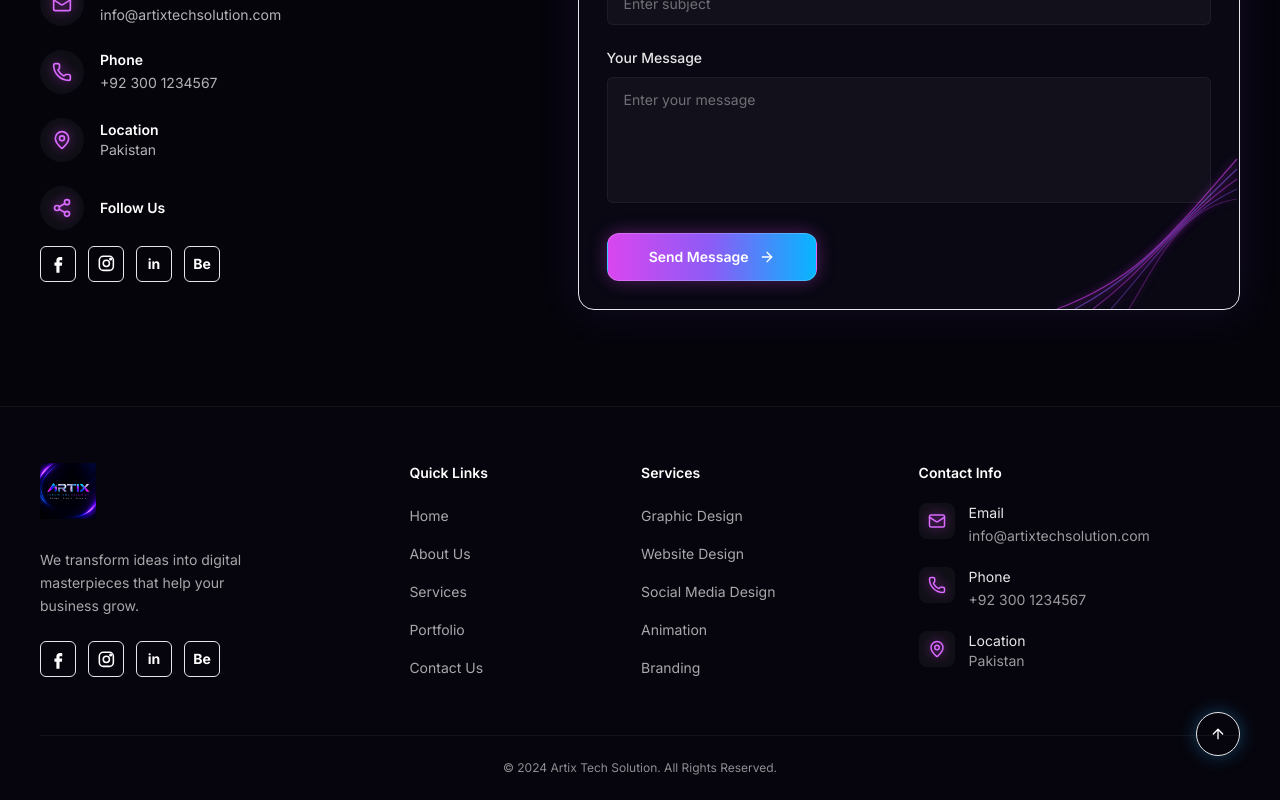
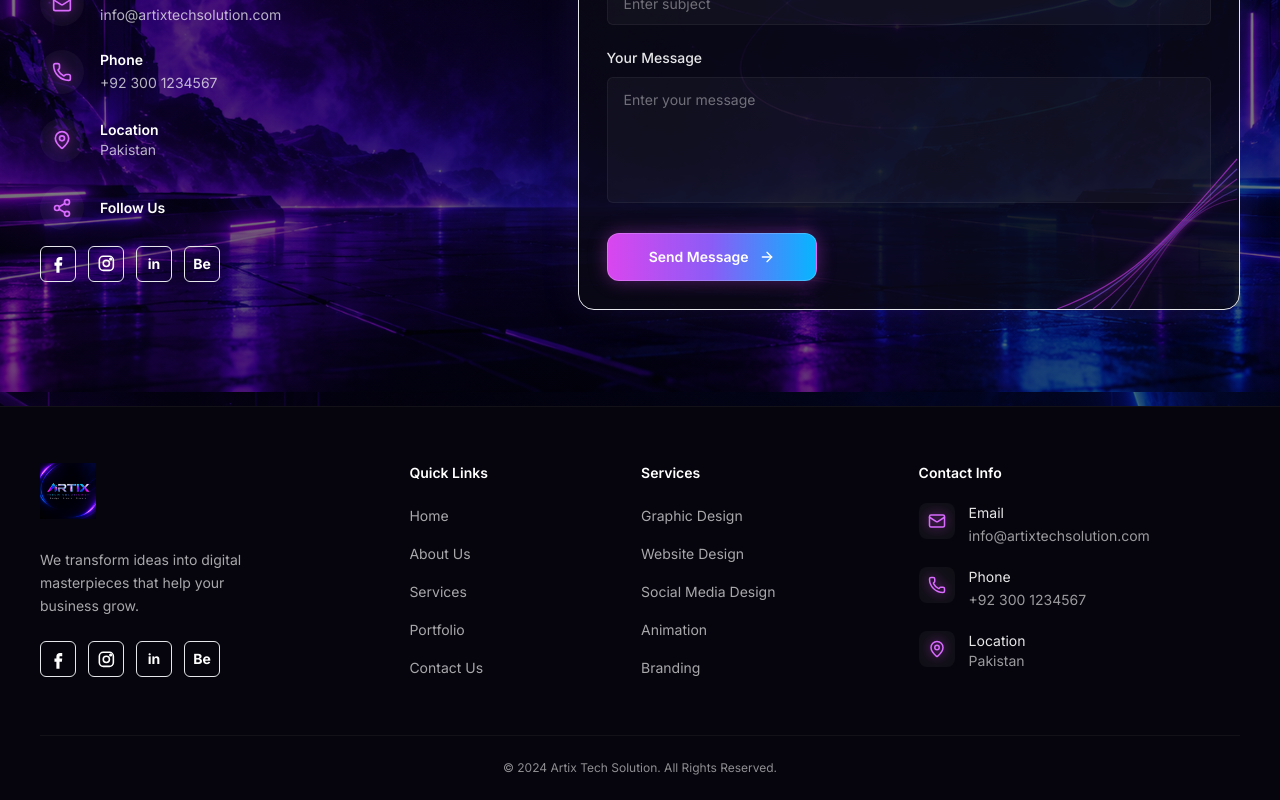
Before and after one commit to RayyanAhmed009/Artix-Tech-Solution, a React (Vite) app: page /contact in a window 1280 px wide. Shown: the part 408-1208 px from the top of the page. Built offline with nearby package versions, Linux system fonts and the light colour scheme.

Commit message:
initial commit

```diff
--- a/src/components/Footer.jsx
+++ b/src/components/Footer.jsx
@@ -1,4 +1,4 @@
-import React from 'react';
+import { useEffect, useState } from "react";
 import { Link } from 'react-router-dom';
 import { ArrowUpIcon } from 'lucide-react';
 import  Logo  from './Logo';
@@ -6,7 +6,26 @@ import  SocialLinks  from './SocialLinks';
 import { contactInfo, footerServices, navLinks } from '../data/site';
 
 export function Footer() {
-  const scrollTop = () => window.scrollTo({ top: 0, behavior: 'smooth' });
+  const [showTopButton, setShowTopButton] = useState(false);
+
+useEffect(() => {
+  const handleScroll = () => {
+    setShowTopButton(window.scrollY > 0);
+  };
+
+  window.addEventListener("scroll", handleScroll);
+
+  return () => {
+    window.removeEventListener("scroll", handleScroll);
+  };
+}, []);
+
+const scrollTop = () => {
+  window.scrollTo({
+    top: 0,
+    behavior: "smooth",
+  });
+};
 
   return (
     <footer className="relative mt-24 border-t border-white/5 bg-[#06050d]">
@@ -78,15 +97,42 @@ export function Footer() {
 
      <div className="mx-auto max-w-7xl px-6 lg:px-10">
   <div className="relative flex items-center justify-center border-t border-white/5 py-6">
-          <p className="text-xs text-white/55">© 2024 Artix Tech Solution. All Rights Reserved.</p>
+    <p className="text-xs text-white/55">
+      © 2024 Artix Tech Solution. All Rights Reserved.
+    </p>
+
+    {showTopButton && (
       <button
         type="button"
         onClick={scrollTop}
         aria-label="Back to top"
-            className="absolute -top-6 right-0 flex h-11 w-11 items-center justify-center rounded-full border border-neon-blue/30 bg-ink text-neon-blue shadow-[0_0_18px_rgba(42,168,245,0.35)] transition-transform duration-150 ease-out hover:-translate-y-1"
+        className="
+          fixed
+          bottom-6
+          right-6
+          z-[9999]
+          flex
+          h-12
+          w-12
+          items-center
+          justify-center
+          rounded-full
+          border
+          border-neon-blue/30
+          bg-ink/90
+          text-neon-blue
+          shadow-[0_0_18px_rgba(42,168,245,0.35)]
+          backdrop-blur-md
+          transition-all
+          duration-200
+          hover:-translate-y-1
+          hover:border-neon-blue/60
+          hover:shadow-[0_0_25px_rgba(42,168,245,0.55)]
+        "
       >
-            <ArrowUpIcon className="h-4 w-4" />
+        <ArrowUpIcon className="h-6 w-6" />
       </button>
+    )}
   </div>
 </div>
     </footer>
--- a/src/data/site.ts
+++ b/src/data/site.ts
@@ -26,7 +26,7 @@ export const navLinks = [
 ];
 
 export const images = {
-  hero: '/assets/back.png',
+  // hero: '/assets/back.png',
   office: 'https://cdn.magicpatterns.com/patterns/generated-images/be2b4ad4-17c8-4ce6-9bb5-8cd7958c8527.jpg',
   mission: 'https://cdn.magicpatterns.com/patterns/generated-images/be892416-25bb-4614-bfbd-710bac890525.jpg',
 };
--- a/src/index.css
+++ b/src/index.css
@@ -14,7 +14,21 @@
 html,
 body,
 #root {
-  background: var(--ink);
+  min-height: 100vh;
+
+  background-color: #03020a;
+  background-image:
+    linear-gradient(
+      rgba(3, 2, 10, 0.55),
+      rgba(3, 2, 10, 0.55)
+    ),
+    url('/assets/background.png');
+
+  background-size: cover;
+  background-position: center center;
+  background-repeat: no-repeat;
+  background-attachment: fixed;
+
   color: #fff;
   font-family: 'Inter', system-ui, sans-serif;
   -webkit-font-smoothing: antialiased;
--- a/src/pages/Home.jsx
+++ b/src/pages/Home.jsx
@@ -15,7 +15,7 @@ const ease = [0.23, 1, 0.32, 1];
   return (
     <>
       <section className="relative overflow-hidden">
-        {/* <ParticleField className="absolute inset-0" /> */}
+       {/* <ParticleField className="absolute inset-0" /> */}
         <div className="relative mx-auto grid max-w-7xl items-center gap-10 px-6 pb-16 pt-14 lg:grid-cols-[1.05fr_1fr] lg:px-10 lg:pt-16">
           <div>
             <motion.p
```
Also changed, not shown: public/assets/background.png (added). Lines whose indentation alone changed are shown as unchanged.
